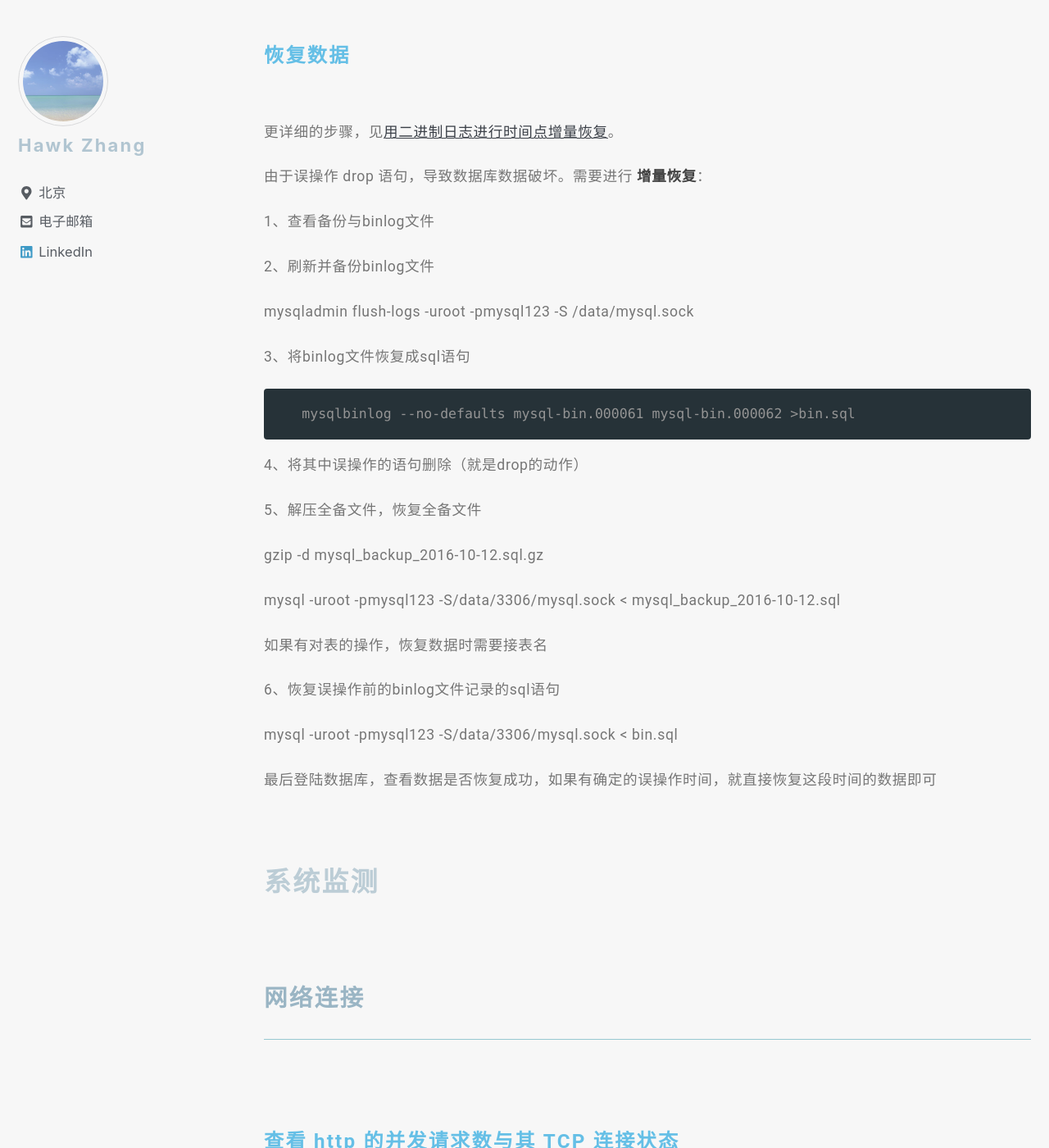
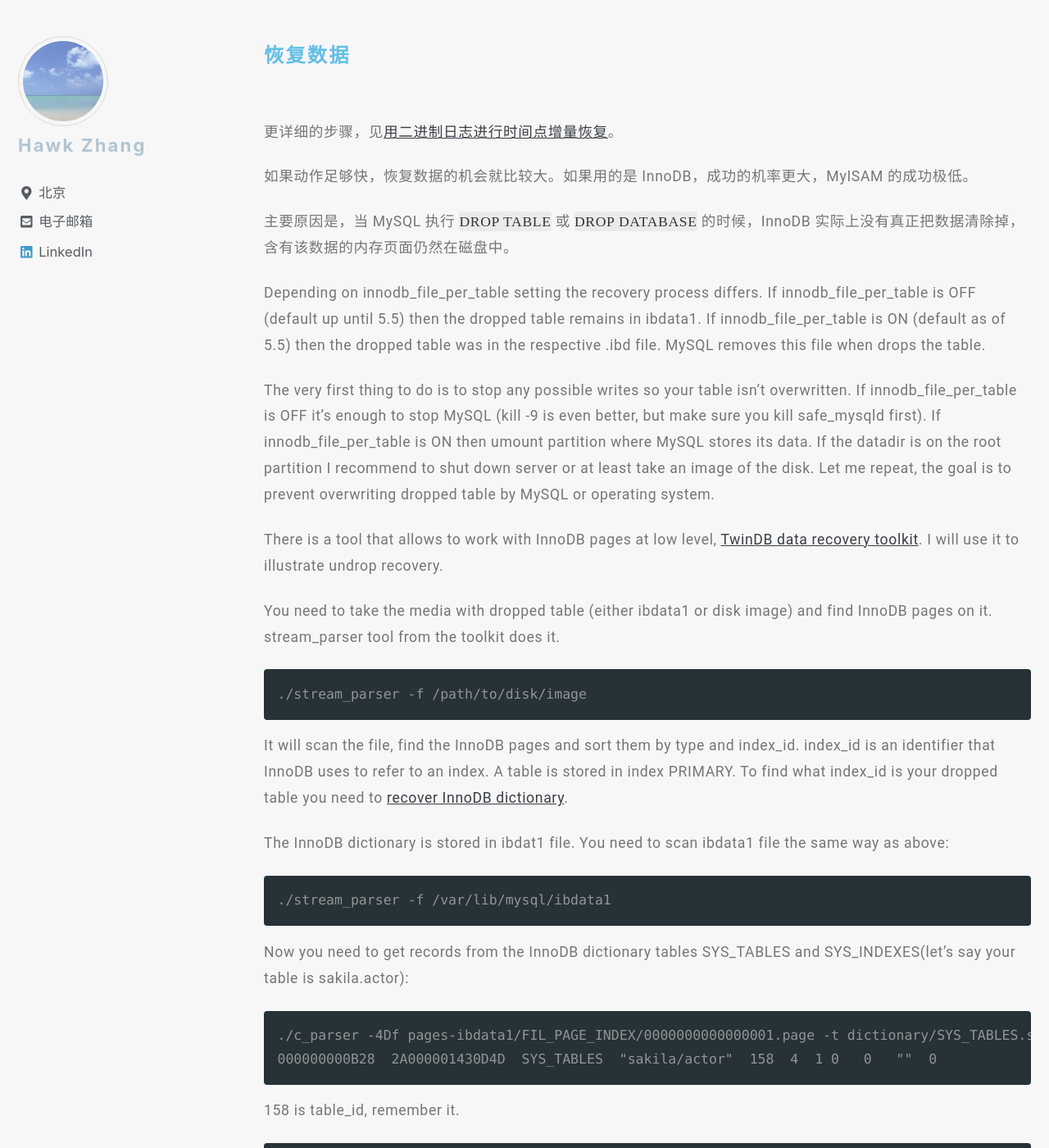
Before and after one commit to narru888/linotes_note, a Jekyll site: the page built from _posts/devop/2017-05-01-troubleshooting.md, in a window 1280 px wide and 1400 px high, scrolled down 7374 px. Shown: the whole window at 82% size. Built offline with Jekyll 4.4.1, drawn with Linux system fonts in a browser that asks for light colours; nearby versions of some CDN libraries; a script that is not in the unit is left out; some of the changed text lies outside the part shown.

Commit message:
update on 2018-08-19 11:50:01 CST

````diff
--- a/_posts/devop/2017-05-01-troubleshooting.md
+++ b/_posts/devop/2017-05-01-troubleshooting.md
@@ -240,33 +240,67 @@ $ sudo nginx -s reload
 
 更详细的步骤，见[用二进制日志进行时间点增量恢复](https://linotes.imliloli.com/mysql/backup/#用二进制日志进行时间点增量恢复)。
 
-由于误操作 drop 语句，导致数据库数据破坏。需要进行 **增量恢复**：
+如果动作足够快，恢复数据的机会就比较大。如果用的是 InnoDB，成功的机率更大，MyISAM 的成功极低。
 
-1、查看备份与binlog文件
+主要原因是，当 MySQL 执行 `DROP TABLE` 或 `DROP DATABASE` 的时候，InnoDB 实际上没有真正把数据清除掉，含有该数据的内存页面仍然在磁盘中。
 
-2、刷新并备份binlog文件
 
-mysqladmin flush-logs -uroot -pmysql123 -S /data/mysql.sock
 
-3、将binlog文件恢复成sql语句
+Depending on innodb_file_per_table setting the recovery process differs. If innodb_file_per_table is OFF (default up until 5.5) then the dropped table remains in ibdata1. If innodb_file_per_table is ON (default as of 5.5) then the dropped table was in the respective .ibd file. MySQL removes this file when drops the table.
 
-       mysqlbinlog --no-defaults mysql-bin.000061 mysql-bin.000062 >bin.sql
+The very first thing to do is to stop any possible writes so your table isn't overwritten. If innodb_file_per_table is OFF it's enough to stop MySQL (kill -9 is even better, but make sure you kill safe_mysqld first). If innodb_file_per_table is ON then umount partition where MySQL stores its data. If the datadir is on the root partition I recommend to shut down server or at least take an image of the disk. Let me repeat, the goal is to prevent overwriting dropped table by MySQL or operating system.
 
-4、将其中误操作的语句删除（就是drop的动作）
+There is a tool that allows to work with InnoDB pages at low level,
+[TwinDB data recovery toolkit](https://github.com/twindb/undrop-for-innodb). I will use it to illustrate undrop recovery.
 
-5、解压全备文件，恢复全备文件
+You need to take the media with dropped table (either ibdata1 or disk image) and find InnoDB pages on it. stream_parser tool from the toolkit does it.
 
-   gzip -d mysql_backup_2016-10-12.sql.gz
+```
+./stream_parser -f /path/to/disk/image
+```
 
-   mysql -uroot -pmysql123 -S/data/3306/mysql.sock < mysql_backup_2016-10-12.sql
+It will scan the file, find the InnoDB pages and sort them by type and index_id. index_id is an identifier that InnoDB uses to refer to an index. A table is stored in index PRIMARY. To find what index_id is your dropped table you need to [recover InnoDB dictionary](https://twindb.com/how-to-recover-innodb-dictionary/).
 
-如果有对表的操作，恢复数据时需要接表名
+The InnoDB dictionary is stored in ibdat1 file. You need to scan ibdata1 file the same way as above:
 
-6、恢复误操作前的binlog文件记录的sql语句
+```
+./stream_parser -f /var/lib/mysql/ibdata1
+```
 
-   mysql -uroot -pmysql123 -S/data/3306/mysql.sock < bin.sql
+Now you need to get records from the InnoDB dictionary tables SYS_TABLES and SYS_INDEXES(let's say your table is sakila.actor):
 
-最后登陆数据库，查看数据是否恢复成功，如果有确定的误操作时间，就直接恢复这段时间的数据即可
+```
+./c_parser -4Df pages-ibdata1/FIL_PAGE_INDEX/0000000000000001.page -t dictionary/SYS_TABLES.sql | grep sakila/actor
+000000000B28  2A000001430D4D  SYS_TABLES  "sakila/actor"  158  4  1 0   0   ""  0
+```
+
+158 is table_id, remember it.
+
+```
+./c_parser -4Df pages-ibdata1/FIL_PAGE_INDEX/0000000000000003.page -t dictionary/SYS_INDEXES.sql | grep 158
+000000000B28    2A000001430BCA  SYS_INDEXES     158     376     "PRIMARY"       1       3       0       4294967295
+000000000B28    2A000001430C3C  SYS_INDEXES     158     377     "idx\_actor\_last\_name"        1       0       0       4294967295
+```
+
+So, index_id of your dropped table(sakila.actor) is 376.
+
+Now you can fetch records of the dropped table from InnoDB index_id 376.
+You need to have the table structure of the dropped table, exactly CREATE TABLE statement which the table was created with. Where you can get it? Either from old backup, or from elsewhere. It's also possible to recover the structure from the InnoDB dictionary, but I won't cover it in this answer. Let's just assume you have it.
+
+```
+./c_parser -6f pages-ibdata1/FIL_PAGE_INDEX/0000000000000376.page -t actor.sql > dump.tsv 2> load_cmd.sql
+```
+
+c_parser outputs records as tab-separated dump to stdout. The dump can be loaded with LOAD DATA command. c_parser prints it to stderr.
+
+
+
+
+
+
+
+
+
 
 
 
````
